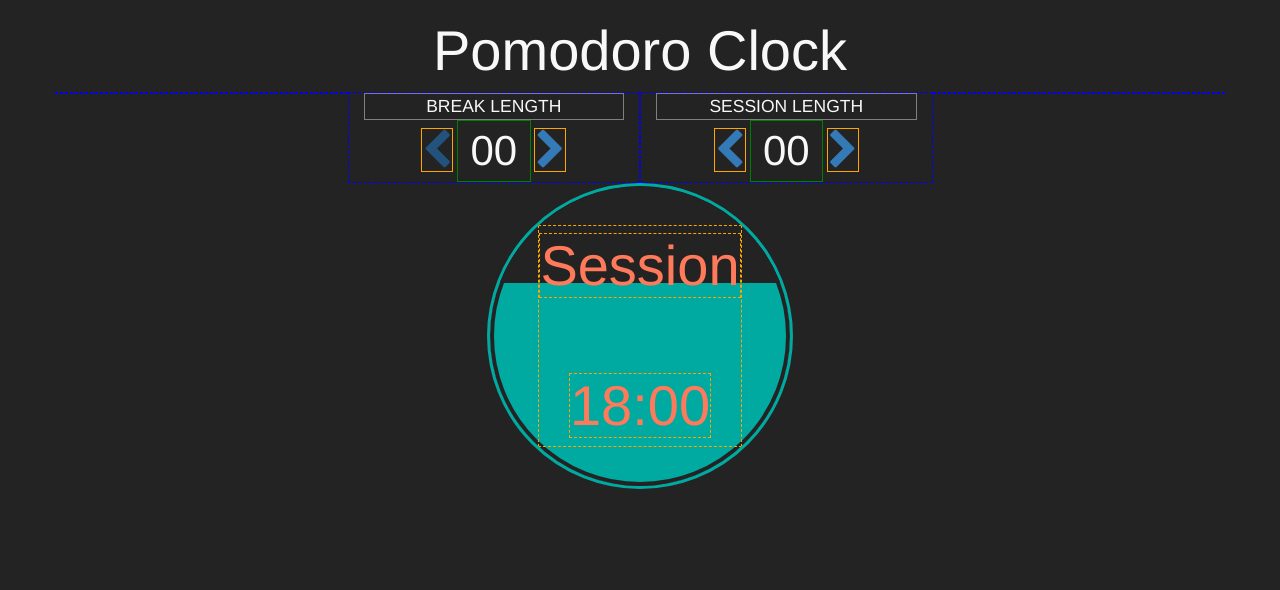
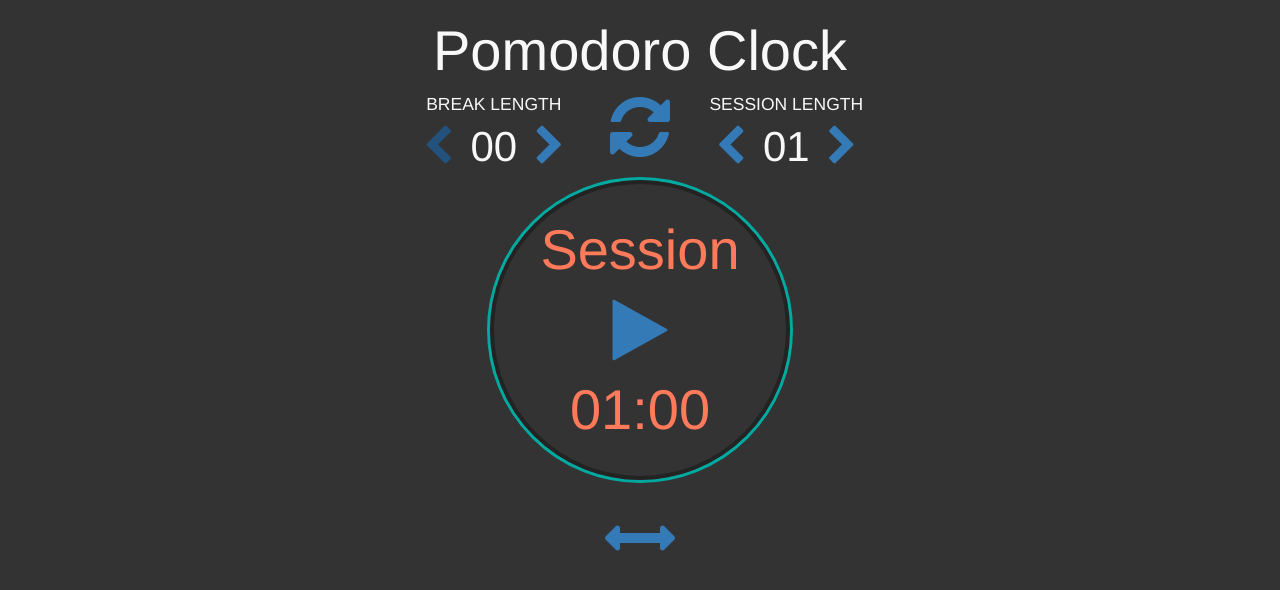
Before and after one commit to quiksand/pomodoro-clock, a plain HTML site: page index.html in a window 1280 px wide. Both pictures are taken after a click on the link 437 px from the left and 159 px from the top of the page. Drawn offline with nearby package versions, Linux system fonts and the light colour scheme.

Commit message:
Massive update to functionality, appearance. Safety save!

```diff
--- a/index.html
+++ b/index.html
@@ -39,13 +39,16 @@
       </div>
     </div>
 
-    <div class="row setrow">
+    <div class="row">
 
       <div class="col-xs-3">
         <!--empty- placeholder-->
       </div>
 
-      <div class="col-xs-3">
+<div class="col-xs-6"> <!-- col6 -->
+<div class="row"> <!-- row -->
+<div class="col-xs-1"></div>
+      <div class="col-xs-4">
       <!-- left time set -->
         <div class="timehead">
           BREAK LENGTH
@@ -56,7 +59,7 @@
         </div>
 
         <div class="time break-time">
-          00
+          05
         </div>
 
         <div class="arrow-right">
@@ -65,8 +68,16 @@
 
       </div>
 
-      <div class="col-xs-3">
+<div class="col-xs-2">
+<div class="row">
+<a href="#" class="ref-button"><span class="fa fa-5x fa-refresh"></span></a>
+
+  </div>
+</div> <!-- added -->
+
+      <div class="col-xs-4">
         <div>
+
           <!-- right time set -->
           <div class="timehead">
           SESSION LENGTH
@@ -77,7 +88,7 @@
         </div>
 
         <div class="time session-time">
-          00
+          25
         </div>
 
         <div class="arrow-right">
@@ -85,6 +96,9 @@
         </div>
         </div>
       </div>
+<div class="col-xs-1"></div>
+</div> <!-- row -->
+</div> <!-- col -->
 
       <div class="col-xs-3">
         <!--empty placeholder -->
@@ -97,10 +111,14 @@
     <!-- pomodoro row -->
       <div class="clock-outer">
         <div class="clock-inner vertical-center">
+          <div class="play-pause vertical-center">
+          <a href="#" class="center-icon">
+            <span class="fa fa-play fa-5x center-span"></span></a>
+          </div>
           <div class="cont">
             <p class="countdown counter-label">Session</p>
             <br><br><br><br>
-            <p class="countdown counter">18:00</p>
+            <p class="countdown counter">25:00</p>
           </div>
         </div>
 
@@ -110,6 +128,13 @@
 
       </div>
 
+    </div>
+
+    <div class="row">
+    <br>
+      <a href="#" class="">
+  <span class="fa fa-arrows-h fa-5x"></span>
+  </a>
     </div>
 
   </div>
--- a/pomodoro-css.css
+++ b/pomodoro-css.css
@@ -13,7 +13,7 @@
 html,
 body {
 	color: #f8f8f8;
-	background-color: rgb(35,35,35);
+	background-color: #333333;
 }
 
 .break-time {}
@@ -24,6 +24,40 @@ body {
 .session-minus {}
 .counter {}
 .counter-label {}
+
+.fa:active{
+	color: #FF7A5A;
+}
+
+.ref-button {
+	transform: scaleX(-1) rotate(45deg);
+	transition: transform .4s ease;
+}
+.ref-button:hover {
+	transform: scaleX(-1) rotate(225deg);
+}
+.ref-button:active {}
+
+.refreshrow {
+	position: absolute;
+	display: inline-block;
+
+}
+.refreshlink {
+	margin: auto;
+}
+.play-pause {
+	height: 292px;
+	width: 292px;
+	border-radius: 50%;
+	position: absolute;
+	z-index: 3;
+	text-align: center;
+}
+
+.center-icon {
+	margin: auto;
+}
 
 .container {}
 
@@ -48,7 +82,13 @@ h1 {
 	position: relative;
 	margin: auto;
 	overflow: hidden;
-
+	/*The css below fixes the sand breaking when there's a transition on the screen*/
+	/*backface-visibility: hidden;
+	-webkit-backface-visibility: hidden;
+    -moz-backface-visibility: hidden;
+*/    transform: translate3d(0, 0, 0);
+    -webkit-transform: translate3d(0, 0, 0);
+    -moz-transform: translate3d(0, 0, 0);
 }
 
 .clock-inner {
@@ -59,23 +99,20 @@ h1 {
 	border-radius: 50%;
 	position: absolute;
 	z-index: 2;
-
 }
 
 .cont {
 	margin: auto;
-	border: 1px dashed orange;
 }
 .countdown {
-	margin: auto;
+	margin: auto;d
 	display: inline;
-	border: 1px dashed orange;
 	font-size: 4em;
 	color: #FF7A5A;
 }
 
 .sand {
-	height: 200px;
+	height: 1px;
 	width: 306px;
 	background-color: #00AAA0;
 	padding: 0;
@@ -83,6 +120,12 @@ h1 {
 	position: absolute;
 	bottom: 3px;
 	z-index: 1;
+	transition: height 5s linear;
+}
+
+.sand:focus {
+	height: 299px;
+	/*min: 1px  max: 299px */
 }
 
 .time {
@@ -91,7 +134,6 @@ h1 {
 	/*bottom: 0;*/
 	font-size: 3em;
 	width: 1.75em;
-	border: 1px solid green;
 	padding:0;
 }
 
@@ -100,27 +142,20 @@ h1 {
 	/*top: 0;*/
 	display: block;
 	font-size: 1.25em;
-	border: 1px solid gray;
 }
 
 .arrow-left {
 	display: inline-block;
-	border: 1px solid orange;
-	/*position: absolute;*/
-	/*left: 0;*/
 }
 
 .arrow-right {
 	display: inline-block;
-	border: 1px solid orange;
-	/*position: absolute;*/
-	/*right: 0;*/
 }
 
 .adjuster {
 	position: relative;
 }
-/*  #FF7A5A   */
+
 
 .test {
 	border: 1px solid red;
@@ -132,7 +167,18 @@ h1 {
 
 }
 
+.row {
+/*	border: 1px solid orange;
+*/}
+
+.col-xs-4,
 .col-xs-3,
 .col-xs-2 {
-	border: 1px dashed blue;
-}
+/*	border: 1px dotted purple;
+*/}
+
+/*#C64521
+/*  #FF7A5A   */
+
+
+*/
--- a/pomodoro-js.js
+++ b/pomodoro-js.js
@@ -11,9 +11,169 @@
 **/
 
 $(document).ready(function(){
+	//prints numbers on screen only
+	function setCounter(setter){
+		$(setter[1]).text(setter[0] > 9 ? setter[0] : ("0"+setter[0]));
+	}
+	function sub1(setter){
+		setter[0] -= 1;
+		if(setter[0] < minTime){ setter[0] = minTime;};
+		setCounter(setter);
+	}
+	function add1(setter){
+		setter[0] += 1;
+		if(setter[0] > maxTime){ setter[0] = maxTime;};
+		setCounter(setter);
+	}
+
+	/*----------------------------------*/
+	function swapSessionBreak(){
+		if(globeset == sessionTime){
+				globeset = breakTime;
+			}
+			else {globeset = sessionTime;}
+			startTime = new Date();
+	}
+	function updateTimer(){
+		console.log(globeset);
+		var header = globeset[2];
+		var setTime = globeset[0]*60; //set time in seconds
+		//weird things happened: system call took too long, so elapsed time got too long and gave a negative which cascaded issues
+		//get difference in time in milliseconds
+		elapsedTime = new Date().getTime() - startTime.getTime();
+		var displayTime = setTime - Math.floor(elapsedTime/1000);
+		//display time is in seconds
+		var hrs = Math.floor(displayTime / 3600);
+		var mins = Math.floor((displayTime % 3600) / 60 );
+		var secs = displayTime % 60;
+		//doesn't fix lag issue, but mitigates them to one bad cycle (well for short times)
+		if(displayTime <= 0) {
+			swapSessionBreak();
+		}
+		//return [hrs, mins, secs, header];
+		return [hrs,mins,secs,header];
+	}
+	function printTimer(){
+		var tm = updateTimer();
+		var hrs = tm[0];
+		var mins = tm[1];
+		var secs = tm[2];
+		var header = tm[3];
+		$(".counter-label").text(header);
+		$(".counter").text(
+			(hrs == 0 ? "" : ((hrs < 10 ? "0" : "") + hrs
+			+ ":")) +
+			(mins < 10 ? "0" : "") + mins
+			+ ":" +
+			(secs < 10 ? "0" : "") + secs
+			);
+	}
+	function createTimer(foo){
+		 var tmr = setInterval(function(){
+			foo();
+		},
+		1000);
+		return tmr;
+	}
+
+	// function createTimer(foo, st){
+	// 	 var tmr = setInterval(function(){
+	// 		foo(st);
+	// 	},
+	// 	1000);
+	// 	return tmr;
+	// }
+	function stopTimer(a){
+		clearInterval(a);
+	}
 
 
+	//page load items
+	var minTime = 0;
+	var maxTime = 90;
+	var breakTime = [1, ".break-time", "Break!"];
+	var sessionTime = [1, ".session-time", "Session"];
+	var minSandHeight = "1px";
+	var maxSandHeight = "299px";
+	var play = false;
+	var clock;
+	var timer;
+	var startTime;
+	var globeset = sessionTime;
+	var elapsedTime = 0;
+
+	setCounter(breakTime);
+	setCounter(sessionTime);
+	//end page load items
+
+	$(".break-minus").click(function(){
+		if (!play){
+			sub1(breakTime);
+			startTime = new Date();
+			printTimer();
+		}
+	});
+	$(".break-plus").click(function(){
+		if (!play){
+			add1(breakTime);
+			startTime = new Date();
+			printTimer();
+		}
+	});
+	$(".session-minus").click(function(){
+		if (!play){
+			sub1(sessionTime);
+			startTime = new Date();
+			printTimer();
+		}
+	});
+	$(".session-plus").click(function(){
+		if (!play){
+			add1(sessionTime);
+			startTime = new Date();
+			printTimer();
+		}
+	});
+	$(".fa-arrows-h").click(function(){
+		//swap labels
+		if(!play){
+			swapSessionBreak();
+			printTimer();
+		}
+	});
+	$(".fa-refresh").click(function(){
+		// code for refresh button
+		play = false;
+		startTime = new Date();
+		breakTime = [5, ".break-time", "Break!"];
+		sessionTime = [25, ".session-time", "Session"];
+		globeset = sessionTime;
+		$(".session-time").text("25");
+		$(".break-time").text("5");
+		printTimer();
+	});
+	$(".center-icon").click(function(){
+		if($(".center-span").hasClass("fa-play")){
+			$(".center-span").addClass("fa-pause");
+			$(".center-span").removeClass("fa-play");
+			// clock = startClock();
+			//timer = startTimer(new Date());
+			play = true;
+			startTime = new Date();
+			timer = createTimer(printTimer);
 
 
+		}
+		else {
+			$(".center-span").addClass("fa-play");
+			$(".center-span").removeClass("fa-pause");
+			console.log(timer);
+			stopTimer(timer);
+			play = false;
+			//stopClock(clock);
+		}
+		//rest of play/pause functionality
+
+	});
 
 }); //document.ready()
```
